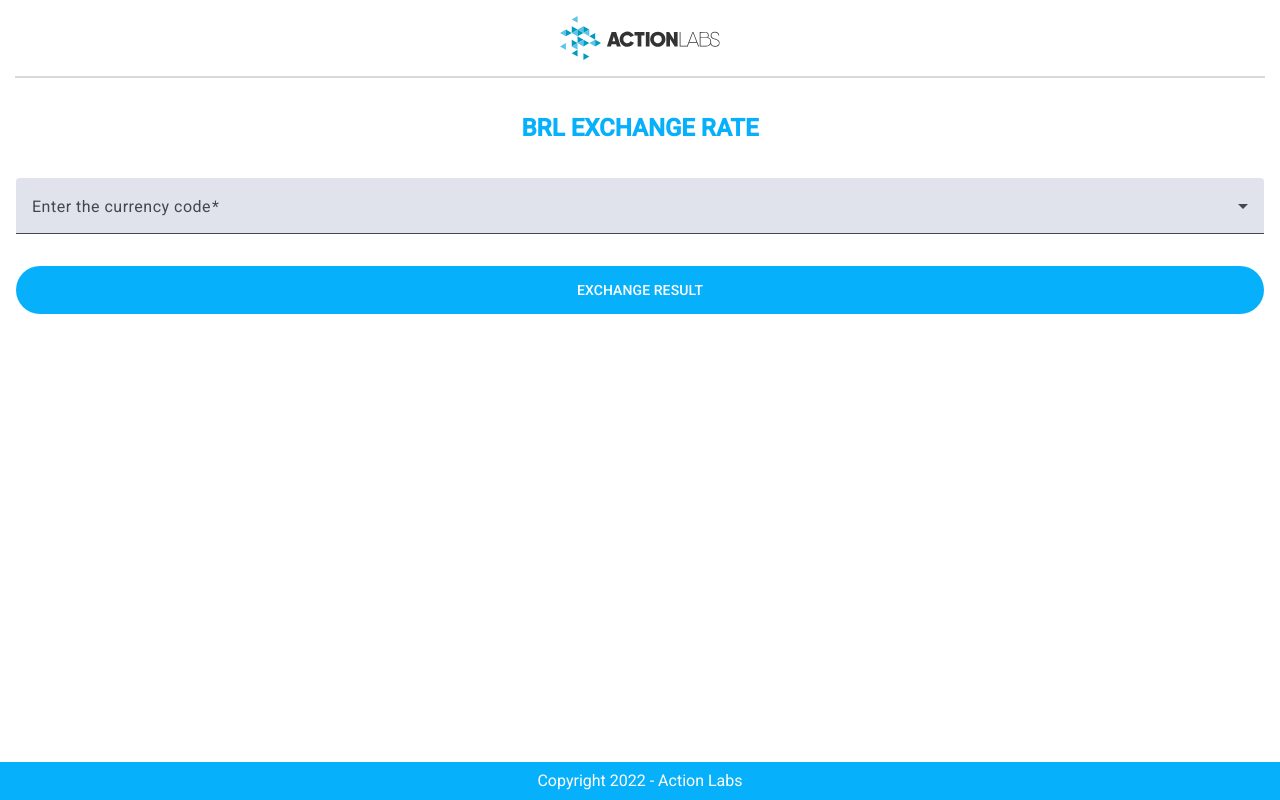
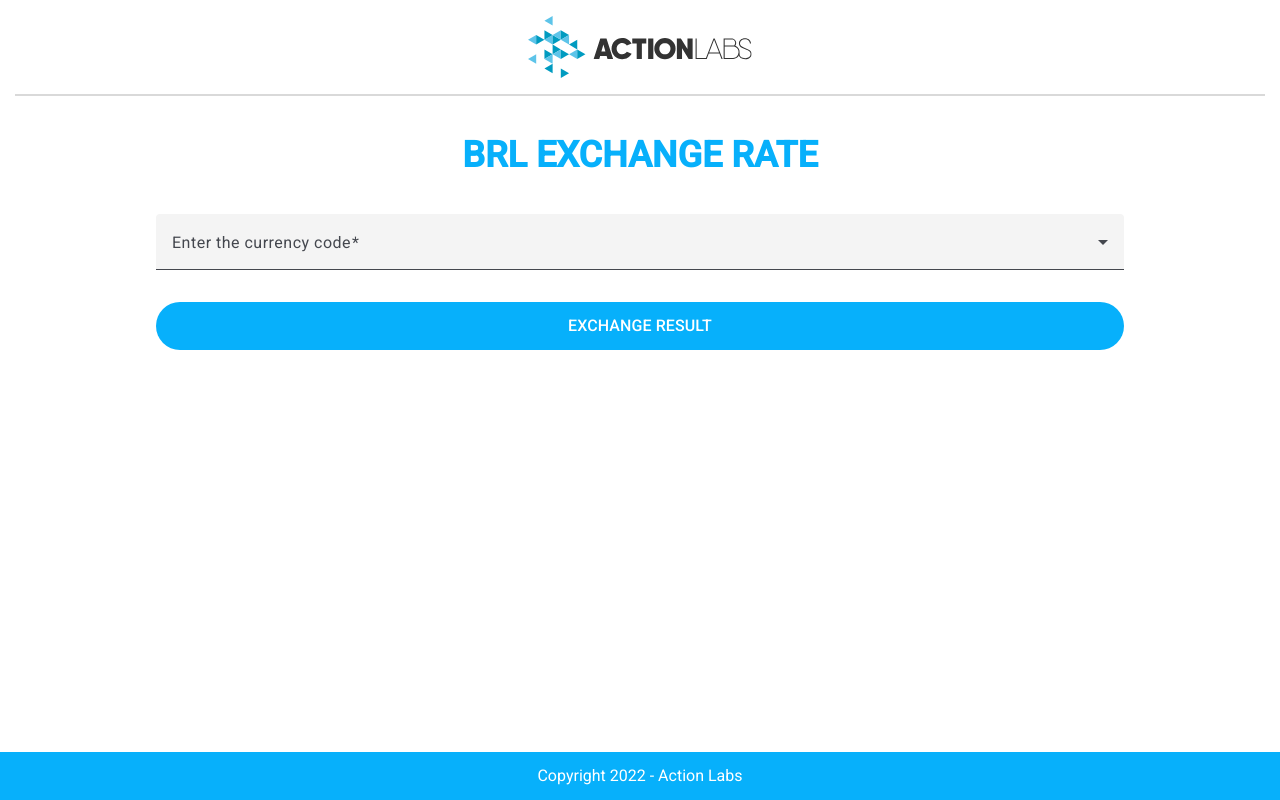
Before and after one commit to bnoa-io/angular-desafio-action-labs, an Angular app: page / in a window 1280 px wide. Built offline with nearby package versions, Linux system fonts and the light colour scheme.

Commit message:
feat: responsivando e limpando estilos desnecessários

```diff
--- a/package.json
+++ b/package.json
@@ -19,10 +19,7 @@
     "@angular/platform-browser": "^19.2.0",
     "@angular/platform-browser-dynamic": "^19.2.0",
     "@angular/router": "^19.2.0",
-    "@tailwindcss/postcss": "^4.1.18",
-    "postcss": "^8.5.6",
     "rxjs": "~7.8.0",
-    "tailwindcss": "^4.1.18",
     "tslib": "^2.3.0",
     "zone.js": "~0.15.0"
   },
--- a/src/app/pages/home/components/exchange-history-accordion/exchange-history-accordion.component.css
+++ b/src/app/pages/home/components/exchange-history-accordion/exchange-history-accordion.component.css
@@ -1,22 +1,36 @@
+:host {
+  display: block;
+}
+
 .accordion {
   display: block;
 }
 
-.accordion ::ng-deep .mat-expansion-panel {
-  background: transparent;
-  box-shadow: none;
+.accordion__body {
+  background-color: #F4F4F4;
+  display: grid;
+  gap: 1rem;
+  grid-template-columns: 1fr;
+  padding: 0.625rem 0.625rem 1.25rem;
 }
 
-.accordion ::ng-deep .mat-expansion-panel-header {
-  padding-inline: 0;
+.accordion__body--bordered {
+  border-bottom: 0.125rem solid var(--color-primary);
+}
+
+.accordion__header {
+  padding: 8px 0;
 }
 
 .accordion__header--bordered {
-  border-bottom: 2px solid #07B0FB;
+  border-bottom: 0.125rem solid var(--color-primary);
 }
 
-.accordion__body--bordered {
-  border-bottom: 2px solid #07B0FB;
+.accordion__icon {
+  color: var(--color-primary);
+  font-size: 1.5rem;
+  height: 1.5rem;
+  width: 1.5rem;
 }
 
 .accordion__title {
@@ -26,21 +40,20 @@
   text-transform: uppercase;
 }
 
-.accordion__icon {
-  color: #07B0FB;
-  font-size: 24px;
-  height: 24px;
-  width: 24px;
+.mat-expansion-panel {
+  background-color: inherit;
+  border-radius: 0 !important;
+  box-shadow: none !important;
 }
 
-.accordion__body {
-  background-color: #F4F4F4;
-  display: flex;
-  flex-direction: column;
-  gap: 16px;
-  padding: 10px 10px 20px;
+@media (min-width: 600px) {
+  .accordion__body {
+    grid-template-columns: repeat(2, 1fr);
+  }
 }
 
-.accordion ::ng-deep .mat-expansion-panel-body {
-  padding: 0;
+@media (min-width: 900px) {
+  .accordion__body {
+    grid-template-columns: repeat(3, 1fr);
+  }
 }
--- a/src/app/pages/home/components/exchange-history-accordion/exchange-history-accordion.component.html
+++ b/src/app/pages/home/components/exchange-history-accordion/exchange-history-accordion.component.html
@@ -1,10 +1,5 @@
 <mat-accordion class="accordion">
-  <mat-expansion-panel
-    class="tw:rounded-none!"
-    (opened)="isExpanded = true"
-    (closed)="isExpanded = false"
-    [hideToggle]="true"
-  >
+  <mat-expansion-panel [hideToggle]="true" (closed)="isExpanded = false" (opened)="isExpanded = true">
     <mat-expansion-panel-header
       class="accordion__header"
       [class.accordion__header--bordered]="!isExpanded"
--- a/src/app/pages/home/components/exchange-history-card/exchange-history-card.component.css
+++ b/src/app/pages/home/components/exchange-history-card/exchange-history-card.component.css
@@ -1,49 +1,20 @@
 .card {
   background-color: #ffffff;
-  padding: 16px;
-  box-shadow: 0px 2px 8px 0px #0000001A
+  box-shadow: 0 0.125rem 0.5rem 0 #0000001A;
+  padding: 1rem;
 }
 
 .card__date {
-  color: #07B0FB;
-  font-size: 14px;
+  color: var(--color-primary);
+  font-size: 0.875rem;
   font-weight: 600;
-  margin: 0 0 12px 0;
-}
-
-.card__grid {
-  display: flex;
-  flex-direction: column;
-  gap: 8px;
-}
-
-.card__row {
-  display: flex;
-  gap: 16px;
-}
-
-.card__field {
-  align-items: center;
-  display: flex;
-  flex: 1;
-  gap: 4px;
-}
-
-.card__label {
-  color: #3F3F3F;
-  font-size: 11px;
-  text-transform: uppercase;
-}
-
-.card__value {
-  color: #3F3F3F;
-  font-size: 16px;
-  font-weight: 600;
+  margin: 0 0 0.75rem 0;
 }
 
 .card__diff {
-  font-size: 16px;
+  font-size: 1rem;
   font-weight: 600;
+  margin-left: 0.375rem;
 }
 
 .card__diff--positive {
@@ -54,10 +25,22 @@
   color: #E54E4E;
 }
 
+.card__field {
+  align-items: center;
+  display: flex;
+  flex: 1;
+  gap: 0.25rem;
+}
+
+.card__grid {
+  display: flex;
+  flex-direction: column;
+}
+
 .card__icon {
-  font-size: 20px;
-  height: 20px;
-  width: 20px;
+  font-size: 1.25rem;
+  height: 1.25rem;
+  width: 1.25rem;
 }
 
 .card__icon--positive {
@@ -67,3 +50,20 @@
 .card__icon--negative {
   color: #E54E4E;
 }
+
+.card__label {
+  color: #3F3F3F;
+  font-size: 0.6875rem;
+  text-transform: uppercase;
+}
+
+.card__row {
+  display: flex;
+  gap: 1rem;
+}
+
+.card__value {
+  color: #3F3F3F;
+  font-size: 1rem;
+  font-weight: 600;
+}
--- a/src/app/pages/home/components/exchange-result/exchange-result.component.css
+++ b/src/app/pages/home/components/exchange-result/exchange-result.component.css
@@ -1,48 +1,53 @@
-.exchange-result {
-  border-top: 1px solid #E5E5E5;
-  padding-top: 24px;
+:host {
+  display: block;
+  margin-bottom: 2rem;
 }
 
-.exchange-result__header {
+.result {
+  border-top: 0.0625rem solid #E5E5E5;
+  padding-top: 1.5rem;
+}
+
+.result__amount {
+  color: var(--color-primary);
+  font-size: 2rem;
+  font-weight: 700;
+}
+
+.result__currency {
+  color: var(--color-primary);
+  font-size: 1.5rem;
+  font-weight: 700;
+  text-transform: uppercase;
+}
+
+.result__datetime {
+  color: #333333;
+  font-size: 0.875rem;
+  font-weight: 400;
+  margin: 0;
+}
+
+.result__header {
   align-items: center;
   display: flex;
   justify-content: space-between;
-  margin-bottom: 15px;
+  margin-bottom: 0.9375rem;
 }
 
-.exchange-result__info {
+.result__info {
   display: flex;
   flex-direction: column;
 }
 
-.exchange-result__title {
+.result__title {
   color: #262626;
-  font-size: 18px;
+  font-size: 1.125rem;
   font-weight: 600;
 }
 
-.exchange-result__datetime {
-  color: #333333;
-  font-size: 14px;
-  font-weight: 400;
-  margin: 0;
-}
-
-.exchange-result__currency {
-  color: #07B0FB;
-  font-size: 24px;
-  font-weight: 700;
-  text-transform: uppercase;
-}
-
-.exchange-result__value {
+.result__value {
   background-color: #E7F8FF;
-  padding-block: 16px;
+  padding-block: 1rem;
   text-align: center;
 }
-
-.exchange-result__value span {
-  color: #07B0FB;
-  font-size: 32px;
-  font-weight: 700;
-}
--- a/src/app/pages/home/components/exchange-result/exchange-result.component.html
+++ b/src/app/pages/home/components/exchange-result/exchange-result.component.html
@@ -1,13 +1,13 @@
-<article class="exchange-result">
-  <div class="exchange-result__header">
-    <div class="exchange-result__info">
-      <b class="exchange-result__title">Exchange rate now</b>
-      <p class="exchange-result__datetime">{{ currentDateTime }}</p>
+<article class="result">
+  <div class="result__header">
+    <div class="result__info">
+      <b class="result__title">Exchange rate now</b>
+      <p class="result__datetime">{{ currentDateTime }}</p>
     </div>
-    <span class="exchange-result__currency">{{ currency }}/BRL</span>
+    <span class="result__currency">{{ currency }}/BRL</span>
   </div>
 
-  <div class="exchange-result__value">
-    <span>{{ formattedRate }}</span>
+  <div class="result__value">
+    <span class="result__amount">{{ formattedRate }}</span>
   </div>
 </article>
--- a/src/app/pages/home/home.component.css
+++ b/src/app/pages/home/home.component.css
@@ -1,39 +1,74 @@
-:host {
-  display: block;
-  height: 100dvh;
-  width: 100dvw;
+.page {
+  display: flex;
+  flex-direction: column;
+  min-height: 100vh;
 }
 
-.header {
-  margin-bottom: 32px;
-  padding-inline: 15px;
+.page__button {
+  font-size: 1rem;
+  height: 3rem;
+  margin-bottom: 2rem;
+  text-transform: uppercase;
+  width: 100%;
 }
 
-.figure {
-  border-bottom: 2px solid #D9D9D9;
+.page__content {
+  flex: 1;
+  margin-bottom: 2.5rem;
+  margin-inline: auto;
+  max-width: 1000px;
+  padding-inline: 1rem;
+  width: 100%;
+}
+
+.page__field {
+  margin-bottom: 2rem;
+  width: 100%;
+}
+
+.page__footer {
+  background-color: var(--color-primary);
+  color: white;
+  padding-block: 0.4375rem;
+  text-align: center;
+}
+
+.page__header {
+  margin-bottom: 2rem;
+  padding-inline: 0.9375rem;
+}
+
+.page__logo {
+  height: auto;
+  width: 10rem;
+}
+
+.page__logo-wrapper {
+  border-bottom: 0.125rem solid #D9D9D9;
   display: flex;
   justify-content: center;
-  padding-block: 16px;
+  padding-block: 1rem;
 }
 
-.title {
-  color: #07B0FB;
+.page__title {
+  color: var(--color-primary);
   font-size: 1.5rem;
   font-weight: bold;
-  margin-top: 32px;
+  margin-top: 2rem;
   text-align: center;
   text-transform: uppercase;
 }
 
-.exchange-button {
-  height: 48px;
-  text-transform: uppercase;
-  width: 100%;
+@media (min-width: 900px) {
+  .page__footer {
+    padding-block: 0.75rem;
+  }
+
+  .page__logo {
+    width: 14rem;
+  }
+
+  .page__title {
+    font-size: 2.25rem;
+  }
 }
-
-.footer {
-  background-color: #07B0FB;
-  color: white;
-  padding-block: 7px;
-  text-align: center;
-}
--- a/src/app/pages/home/home.component.html
+++ b/src/app/pages/home/home.component.html
@@ -1,18 +1,18 @@
-<section class="tw:flex tw:flex-col tw:min-h-screen">
-  <header class="header">
-    <figure class="figure">
+<section class="page">
+  <header class="page__header">
+    <figure class="page__logo-wrapper">
       <img
         alt="Action Labs Logo"
-        class="tw:h-auto tw:w-40"
+        class="page__logo"
         src="assets/action-labs-branding.svg"
       />
     </figure>
 
-    <h1 class="title">BRL Exchange Rate</h1>
+    <h1 class="page__title">BRL Exchange Rate</h1>
   </header>
 
-  <main class="tw:flex-1 tw:px-4 tw:mb-10">
-    <mat-form-field class="tw:mb-8 tw:w-full">
+  <main class="page__content">
+    <mat-form-field class="page__field">
       <mat-label>Enter the currency code</mat-label>
       <mat-select [formControl]="currencyControl">
         @for (currency of currencies; track currency) {
@@ -24,9 +24,10 @@
 
     <button
       (click)="onExchange()"
-      class="tw:text-lg tw:mb-8 exchange-button"
+      class="page__button"
       mat-flat-button
-      type="button">
+      type="button"
+    >
       Exchange Result
     </button>
 
@@ -34,14 +35,12 @@
       <app-exchange-result
         [currency]="currencyControl.value!"
         [exchangeRate]="exchangeRate"
-        class="tw:mb-8 tw:block"
       />
-
-      <app-exchange-history-accordion class="tw:block" />
+      <app-exchange-history-accordion />
     }
   </main>
 
-  <footer class="footer">
+  <footer class="page__footer">
     <p>Copyright 2022 - Action Labs</p>
   </footer>
 </section>
--- a/src/styles.css
+++ b/src/styles.css
@@ -1,12 +1,30 @@
-@import "tailwindcss" prefix(tw);
-/* You can add global styles to this file, and also import other style files */
-
 :root {
-  --mat-sys-primary: #07B0FB;
+  --color-primary: #07B0FB;
+  --mat-sys-primary: var(--color-primary);
   --mat-sys-on-primary: #ffffff;
   --mat-sys-primary-container: #c9e6ff;
   --mat-sys-on-primary-container: #001e2f;
+
+  --mdc-filled-text-field-container-color: #F4F4F4;
+  --mat-sys-surface-variant: #F4F4F4;
+  --mat-sys-surface-container: #F4F4F4;
+}
+
+/* Basic CSS Reset */
+*, *::before, *::after {
+  margin: 0;
+  padding: 0;
+  box-sizing: border-box;
 }
 
 html, body { height: 100%; }
-body { margin: 0; font-family: Roboto, "Helvetica Neue", sans-serif; }
+body {
+  -webkit-font-smoothing: antialiased;
+  font-family: Roboto, "Helvetica Neue", sans-serif;
+  line-height: 1.5;
+  margin: 0;
+}
+
+app-exchange-history-accordion .mat-expansion-panel-body {
+  padding: 0;
+}
```
Also changed, not shown: .postcssrc.json (deleted), 2 other files (tests, documents, lock files or other folders).
